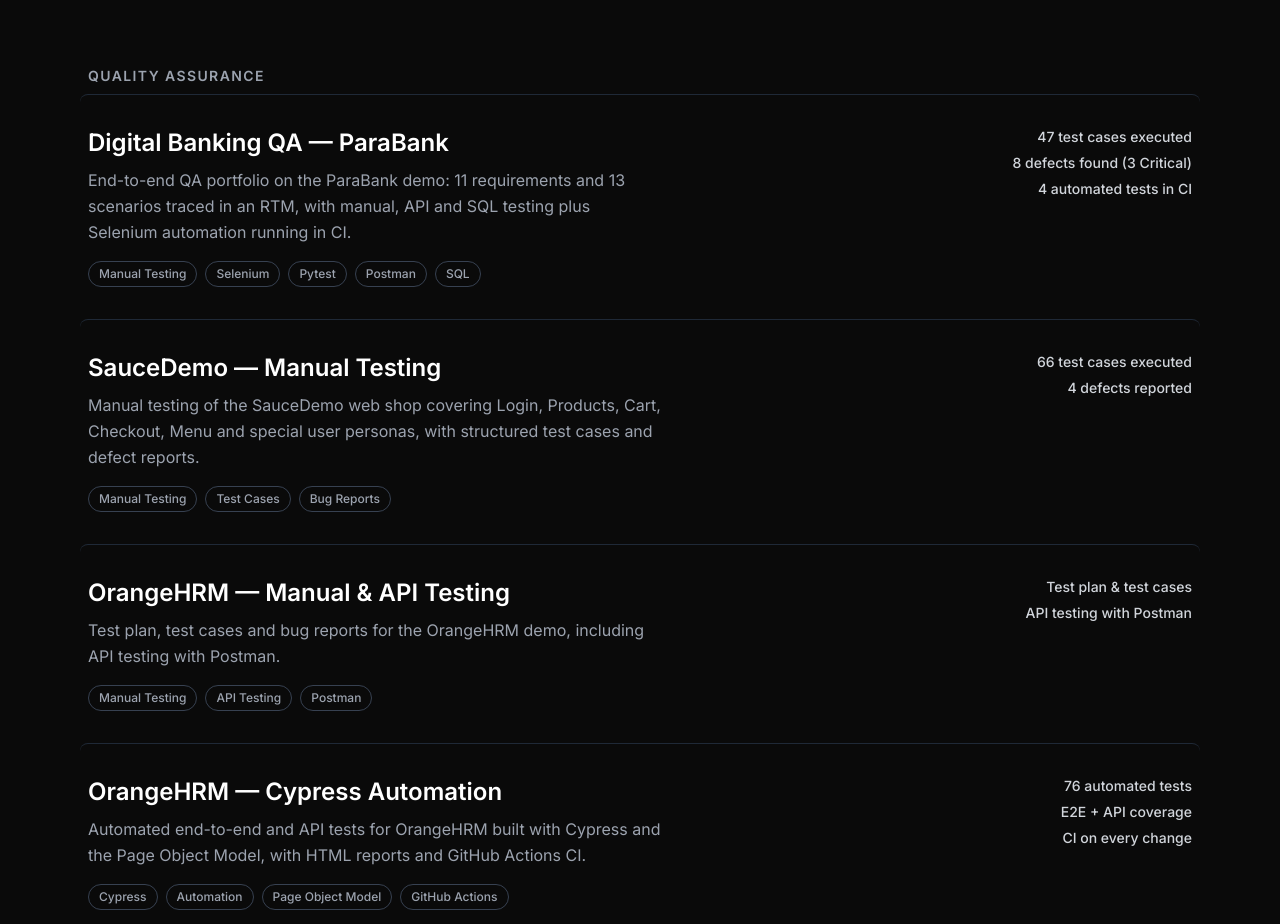
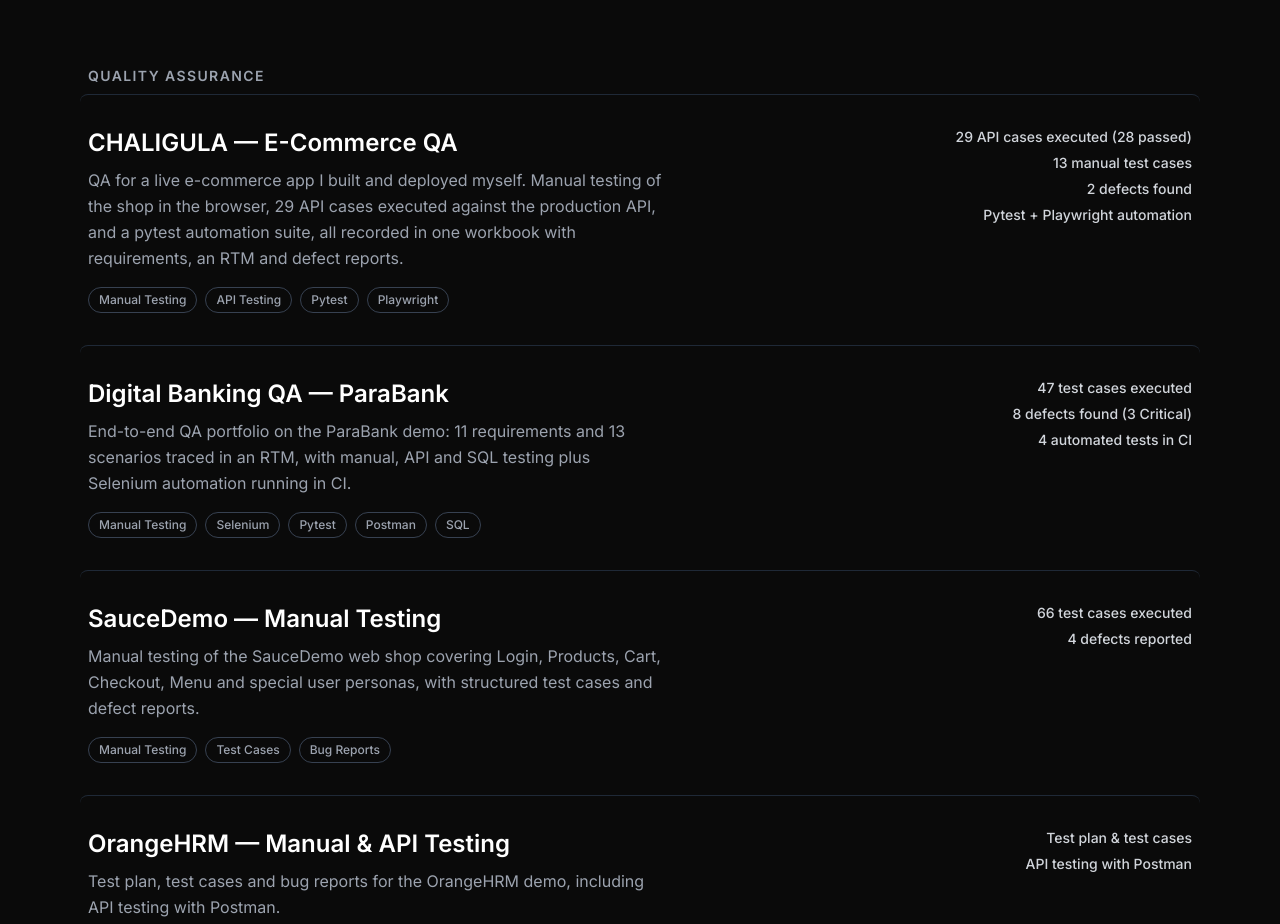
Before and after one commit to tegargr28/portofolio, a React (Vite) app: page / in a window 1280 px wide. Shown: the part 1026-1950 px from the top of the page. Built offline with nearby package versions, Linux system fonts and the light colour scheme.

Commit message:
Add CHALIGULA e-commerce QA project to Selected Work

```diff
--- a/src/components/Projects.jsx
+++ b/src/components/Projects.jsx
@@ -3,6 +3,14 @@ import { motion } from 'framer-motion'
 import { FaArrowRight } from 'react-icons/fa'
 
 const qaProjects = [
+  {
+    title: 'CHALIGULA — E-Commerce QA',
+    description:
+      'QA for a live e-commerce app I built and deployed myself. Manual testing of the shop in the browser, 29 API cases executed against the production API, and a pytest automation suite, all recorded in one workbook with requirements, an RTM and defect reports.',
+    link: 'https://github.com/tegargr28/chaligula-qa',
+    stats: ['29 API cases executed (28 passed)', '13 manual test cases', '2 defects found', 'Pytest + Playwright automation'],
+    tags: ['Manual Testing', 'API Testing', 'Pytest', 'Playwright']
+  },
   {
     title: 'Digital Banking QA — ParaBank',
     description:
```
